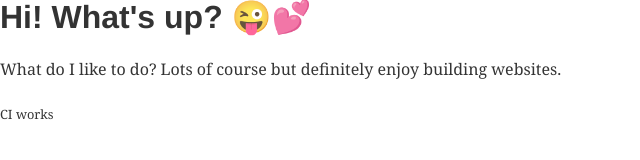
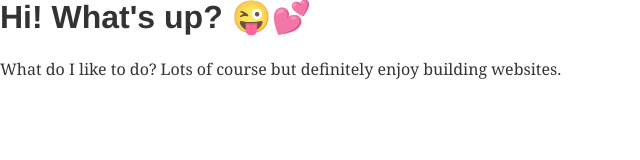
Before and after one commit to jmsm30/avocado, a Gatsby site: page / in a window 1280 px wide. Shown: the full height of the page, 0-640 px from the left. Built offline with nearby package versions, Linux system fonts and the light colour scheme; Gatsby itself is replaced by a stand-in of ours; some packages are replaced by stand-ins of ours.

Commit message:
improve index add build status readme add notifications travis

```diff
--- a/src/pages/index.js
+++ b/src/pages/index.js
@@ -4,5 +4,4 @@ export default () =>
     <div>
         <h1>Hi! What's up? 😜💕</h1>
         <p>What do I like to do? Lots of course but definitely enjoy building websites.</p>
-        <div style={{fontSize: "0.8em"}}> CI works</div>
     </div>
```
Also changed, not shown: .travis.yml, README.md.
